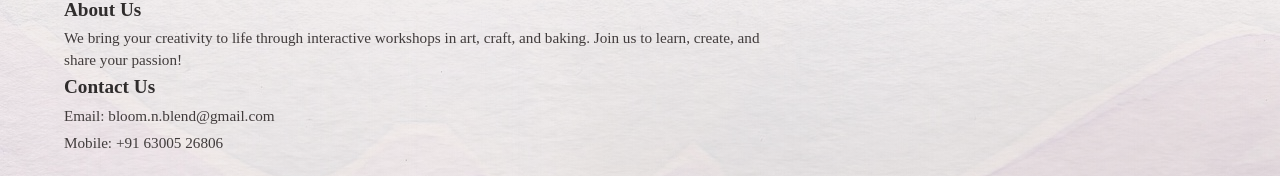
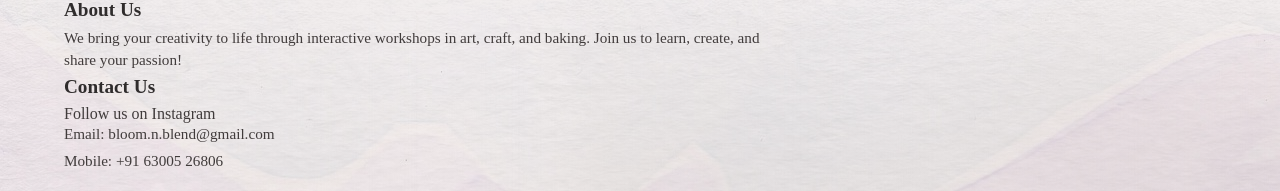
Before and after one commit to vamshi0129/bloom.n.blend, a React (Vite) app: page /request in a window 1280 px wide. Shown: the part 1900-2091 px from the top of the page. Built offline with nearby package versions, Linux system fonts and the light colour scheme.

Commit message:
Add files via upload

```diff
--- a/src/Footer.css
+++ b/src/Footer.css
@@ -48,3 +48,7 @@
     margin-bottom: 0.3rem;
   }
 }
+#insta{
+  padding-top: 5%;
+  padding-bottom: 5%;
+}
--- a/src/Footer.jsx
+++ b/src/Footer.jsx
@@ -11,6 +11,10 @@ export default function Footer() {
         </p>
 
         <h3>Contact Us</h3>
+        <a id="insta" href="https://www.instagram.com/bloom.n.blend?utm_source=ig_web_button_share_sheet&igsh=cTB0NnlvM29yenpi" target="_blank"
+   rel="noopener noreferrer">
+        Follow us on Instagram
+        </a>
         <p>
           Email:{" "}
           <a href="mailto:bloom.n.blend@gmail.com">
```
